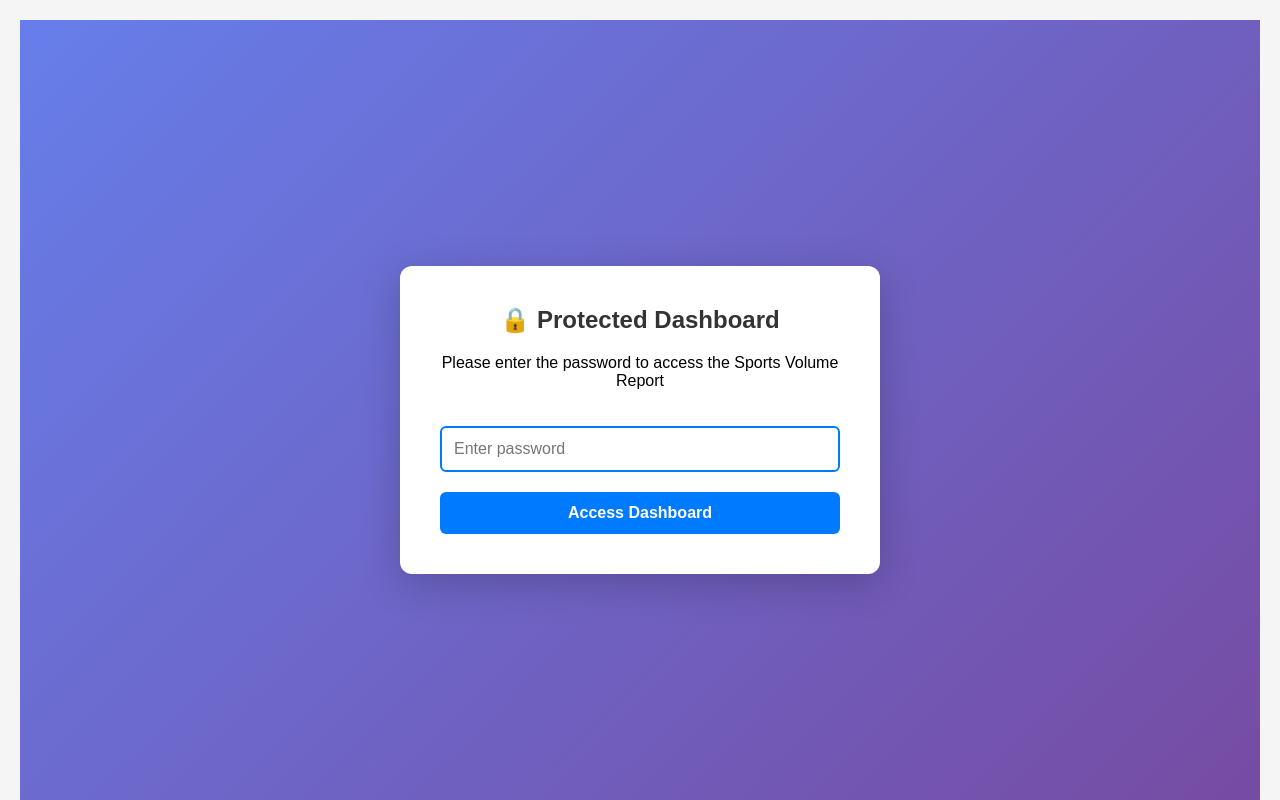
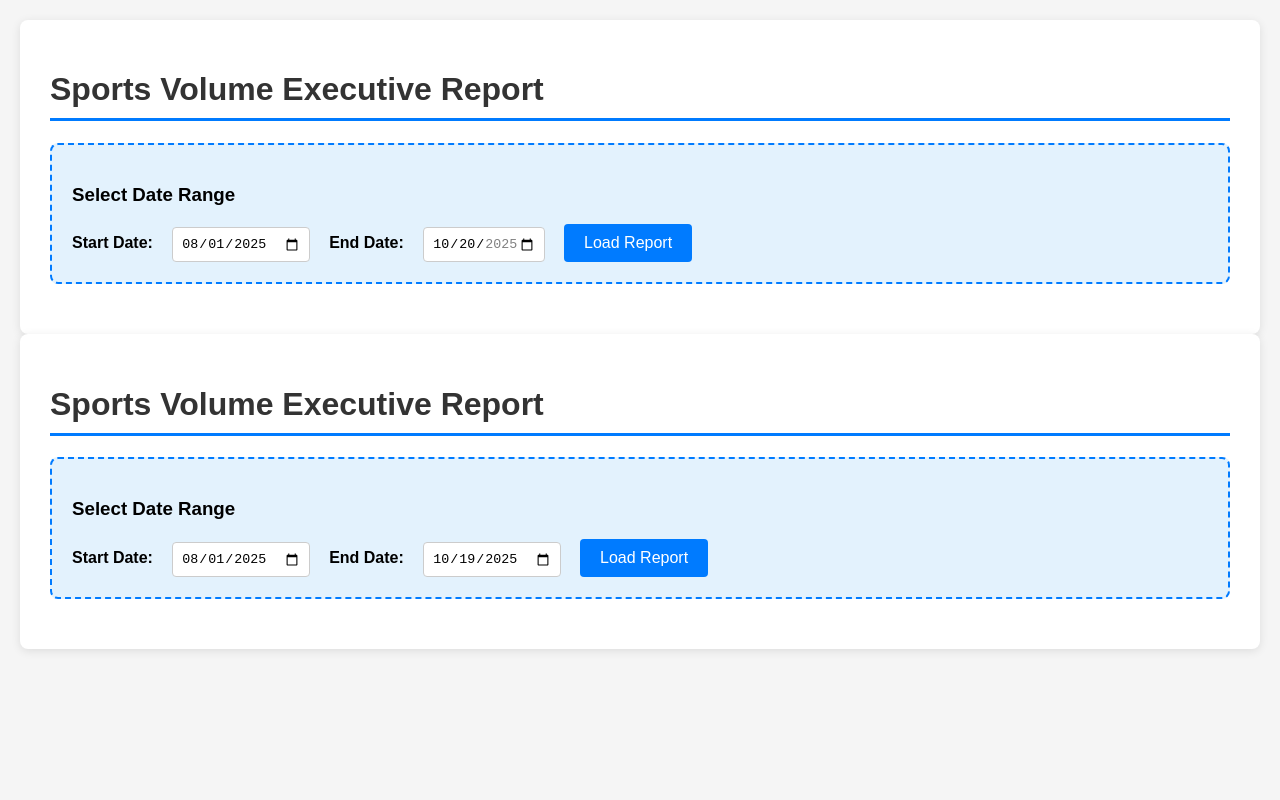
Before and after one commit to RicTBest/kalshi-dashboard, a website: page index.html in a window 1280 px wide. Shown: the top 800 px of the page. Drawn offline with nearby package versions, Linux system fonts and the light colour scheme.

Commit message:
Update index.html

```diff
--- a/index.html
+++ b/index.html
@@ -25,63 +25,6 @@
             padding-bottom: 10px;
         }
 
-        /* Password Gate Styles */
-        #passwordGate {
-            display: flex;
-            align-items: center;
-            justify-content: center;
-            min-height: 100vh;
-            background: linear-gradient(135deg, #667eea 0%, #764ba2 100%);
-        }
-        .password-box {
-            background: white;
-            padding: 40px;
-            border-radius: 12px;
-            box-shadow: 0 10px 40px rgba(0,0,0,0.2);
-            text-align: center;
-            max-width: 400px;
-            width: 90%;
-        }
-        .password-box h2 {
-            margin-top: 0;
-            color: #333;
-            font-size: 24px;
-        }
-        .password-box input[type="password"] {
-            width: 100%;
-            padding: 12px;
-            border: 2px solid #ddd;
-            border-radius: 6px;
-            font-size: 16px;
-            margin: 20px 0;
-            box-sizing: border-box;
-        }
-        .password-box input[type="password"]:focus {
-            outline: none;
-            border-color: #007bff;
-        }
-        .password-box button {
-            width: 100%;
-            background: #007bff;
-            color: white;
-            border: none;
-            padding: 12px 24px;
-            border-radius: 6px;
-            cursor: pointer;
-            font-size: 16px;
-            font-weight: 600;
-        }
-        .password-box button:hover {
-            background: #0056b3;
-        }
-        .password-error {
-            color: #dc3545;
-            margin-top: 10px;
-            display: none;
-        }
-        #mainContent {
-            display: none;
-        }
 
         .date-selector {
             background: #e3f2fd;
@@ -252,19 +195,6 @@
     </style>
 </head>
 <body>
-    <!-- Password Gate -->
-    <div id="passwordGate">
-        <div class="password-box">
-            <h2>🔒 Protected Dashboard</h2>
-            <p>Please enter the password to access the Sports Volume Report</p>
-            <input type="password" id="passwordInput" placeholder="Enter password" autofocus>
-            <button onclick="checkPassword()">Access Dashboard</button>
-            <div class="password-error" id="passwordError">Incorrect password. Please try again.</div>
-        </div>
-    </div>
-
-    <!-- Main Content (hidden until password is correct) -->
-    <div id="mainContent">
     <div class="container">
         <h1>Sports Volume Executive Report</h1>
 
```
